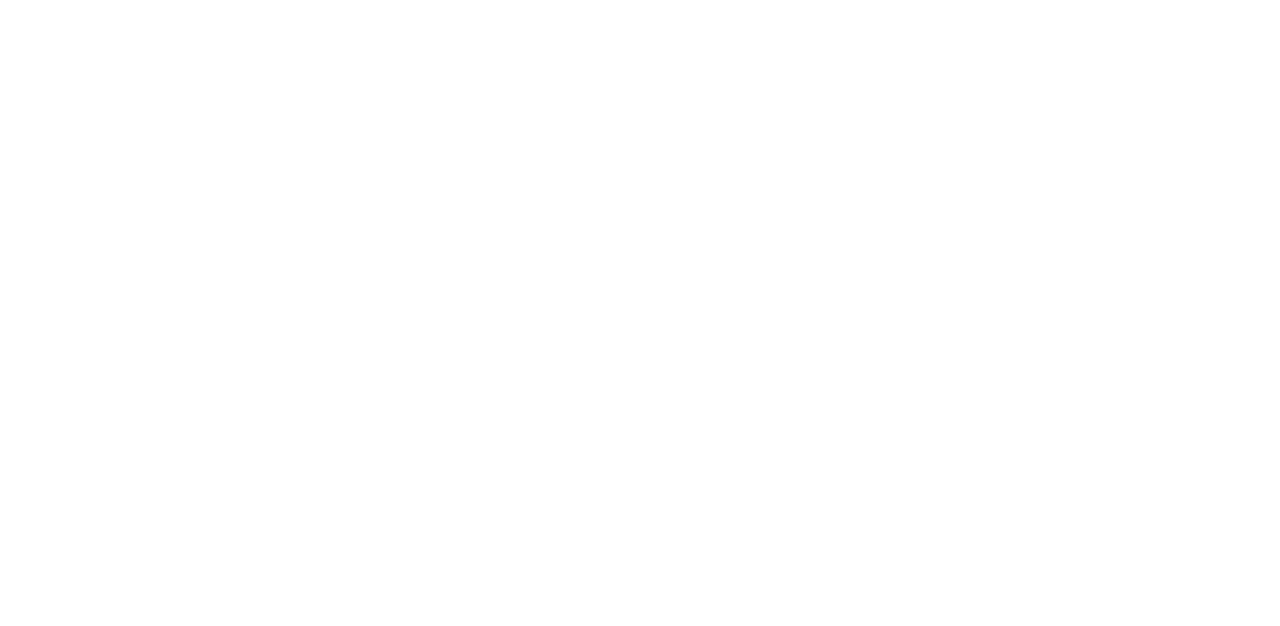
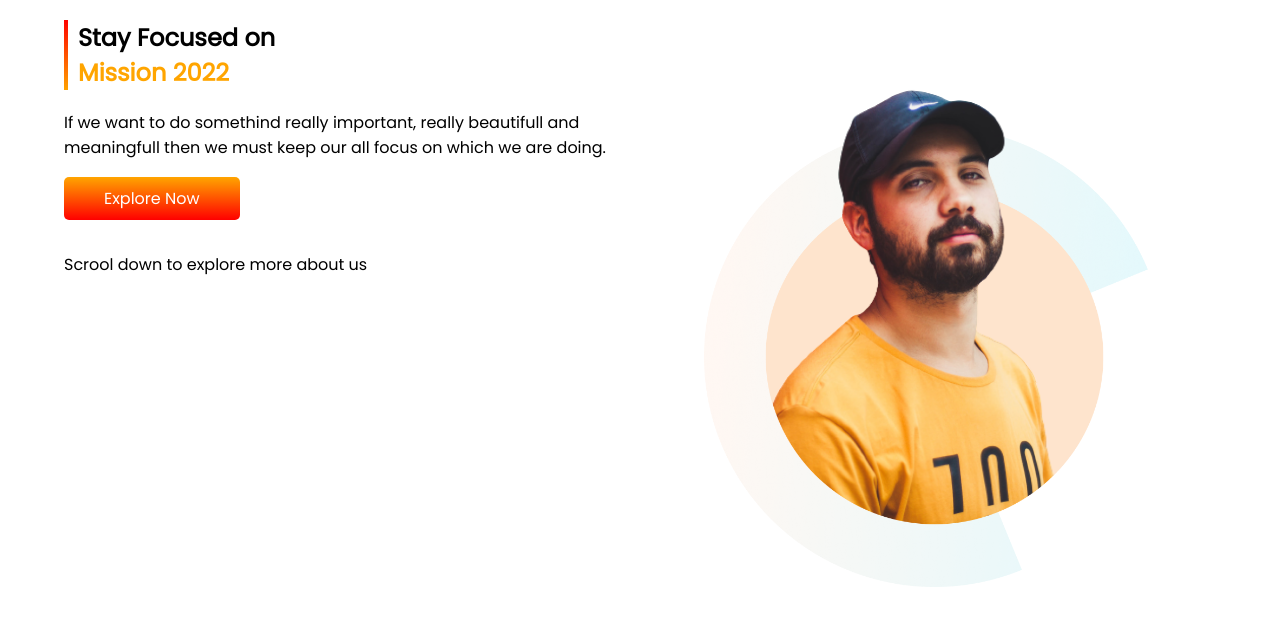
Before and after one commit to Abduj-Zawad/Assignment-01, a plain HTML site: page index.html in a window 1280 px wide. Drawn offline with Linux system fonts and the light colour scheme.

Commit message:
first part done

```diff
--- a/index.html
+++ b/index.html
@@ -5,11 +5,30 @@
     <meta charset="UTF-8">
     <meta http-equiv="X-UA-Compatible" content="IE=edge">
     <meta name="viewport" content="width=device-width, initial-scale=1.0">
-    <title>Document</title>
+
+    <title>My Mission 2022</title>
+
+    <link rel="preconnect" href="https://fonts.googleapis.com">
+    <link rel="preconnect" href="https://fonts.gstatic.com" crossorigin>
+    <link href="https://fonts.googleapis.com/css2?family=Poppins:ital@0;1&display=swap" rel="stylesheet">
+    <link rel="stylesheet" href="style.css">
+
 </head>
 
 <body>
-
+    <section class="flexible-container">
+        <div class="massage-and-image">
+            <h1 class="fat-border">Stay Focused on<br> <span class="half-header">Mission 2022</span></h1>
+            <p>If we want to do somethind really important, really beautifull and meaningfull then we must keep our all
+                focus on which we are doing.</p>
+            <a class="link-opener" target="_blank" href="https://github.com/Abduj-Zawad/portfolio">Explore Now</a>
+            <br><br>
+            <p>Scrool down to explore more about us</p>
+        </div>
+        <div class="massage-and-image">
+            <img src="./images/person/person-0.png" alt="">
+        </div>
+    </section>
 </body>
 
 </html>
--- a/style.css
+++ b/style.css
@@ -0,0 +1,35 @@
+body{
+    font-family: 'Poppins', sans-serif;
+    margin: 0;
+}
+.flexible-container{
+    display: flex;
+    margin-bottom: 150px;
+}
+.massage-and-image{
+    width: 50%;
+    padding-left: 5%;
+}
+.massage-and-image p{
+   padding-bottom: 10px;
+}
+.massage-and-image img{
+    width: 80%;
+}
+.fat-border{
+    border-left: 4px solid;
+    border-image: linear-gradient(red, orange);
+    border-image-slice: 1;
+    padding-left: 10px;
+}
+.half-header{
+    color: orange;
+}
+.link-opener{
+    text-decoration: none;
+    background-image:linear-gradient(orange, red);
+    padding: 10px 40px;
+    border-radius: 5px;
+    color: white;
+    font-weight: 400;
+}
```
